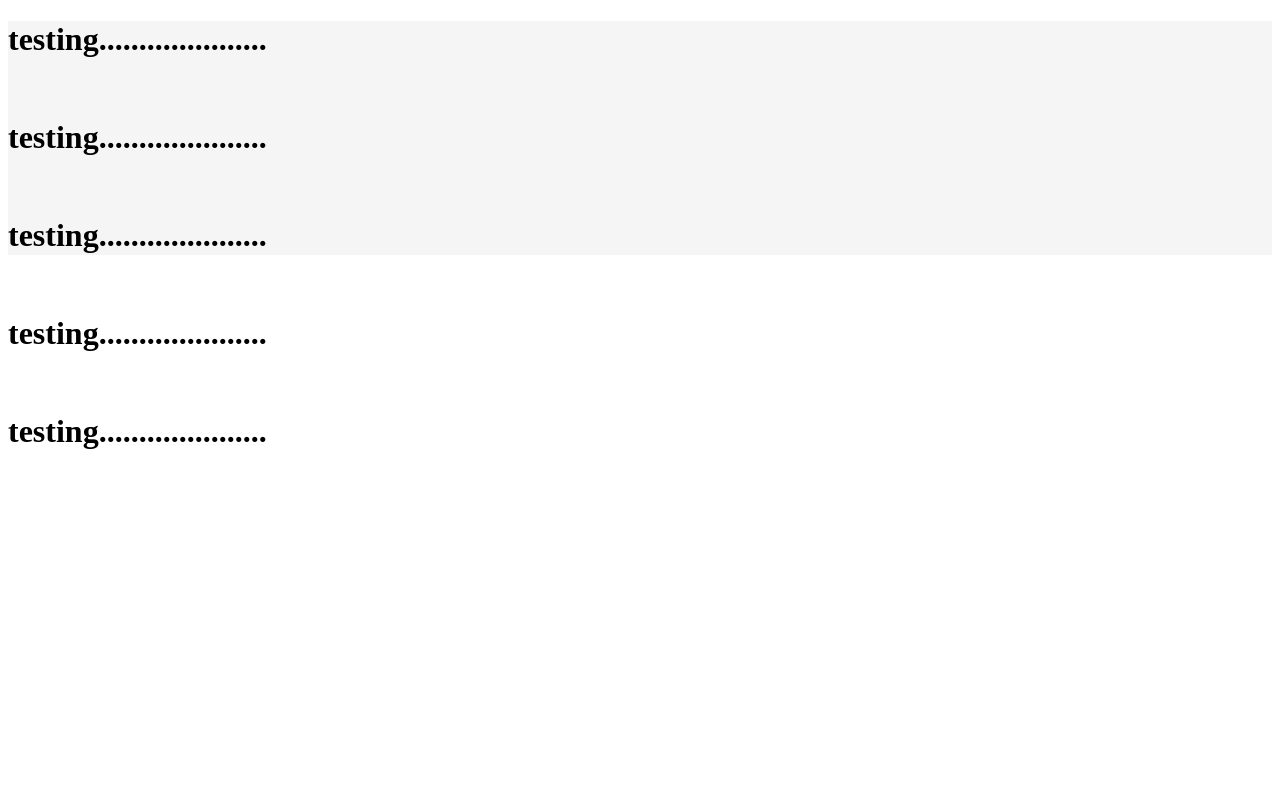
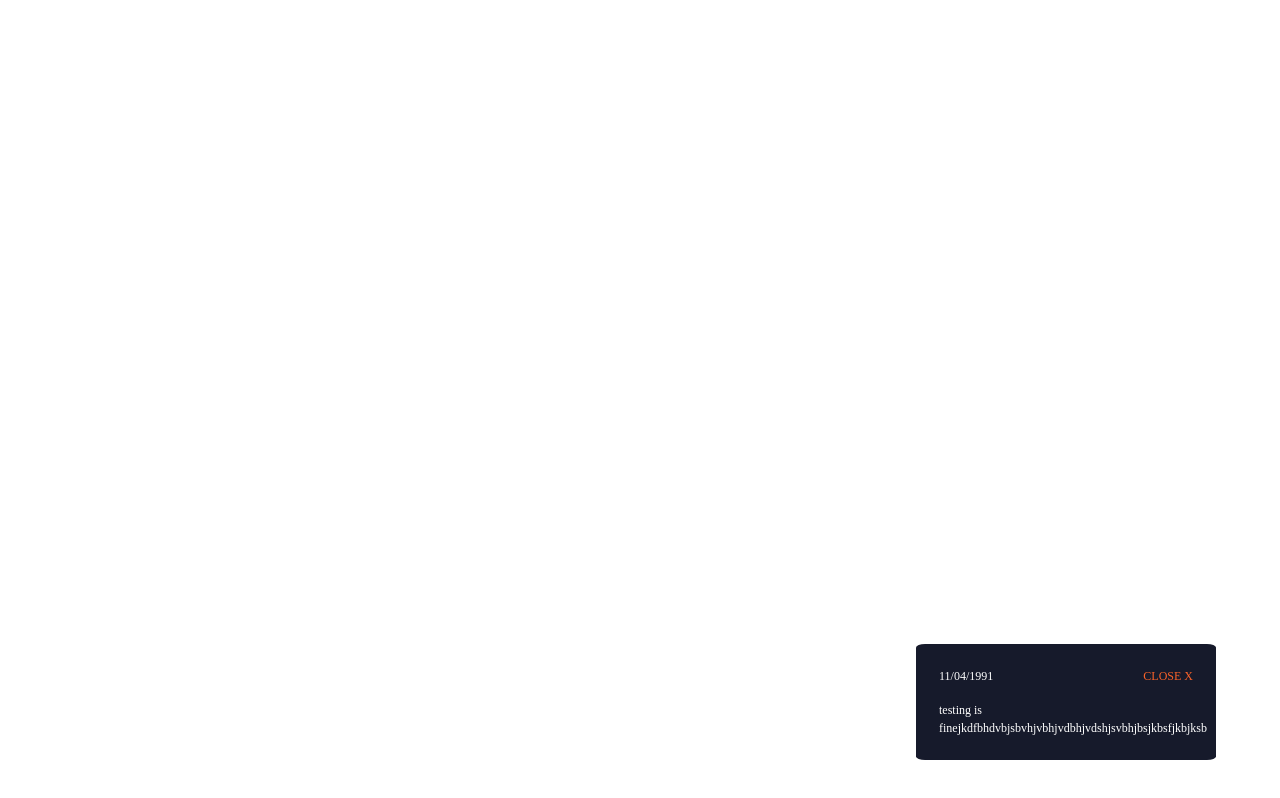
Before and after one commit to toukirnaim08/React-Typescript-Gatsby-Prismic, a Gatsby site: page / in a window 1280 px wide. Built offline with nearby package versions, Linux system fonts and the light colour scheme; Gatsby itself is replaced by a stand-in of ours.

```diff
--- /dev/null
+++ b/gatsby-browser.js
@@ -0,0 +1 @@
+import "./src/scss/index.scss"
--- a/package.json
+++ b/package.json
@@ -18,17 +18,16 @@
   "dependencies": {
     "gatsby": "^4.18.2",
     "gatsby-plugin-sass": "^5.18.1",
-    "node-sass": "^7.0.1",
     "react": "^18.1.0",
     "react-dom": "^18.1.0",
     "sass": "^1.53.0",
-    "sass-loader": "^13.0.2",
-    "tailwindcss": "^3.1.6"
+    "tailwindcss": "^2.2.19"
   },
   "devDependencies": {
     "@types/node": "^17.0.45",
     "@types/react": "^18.0.15",
     "@types/react-dom": "^18.0.6",
+    "@types/react-helmet": "^6.1.5",
     "typescript": "^4.7.4"
   }
 }
--- /dev/null
+++ b/postcss.config.js
@@ -0,0 +1,6 @@
+module.exports = {
+  plugins: {
+    tailwindcss: {},
+    autoprefixer: {},
+  },
+}
--- /dev/null
+++ b/src/components/PopUp/PopUp.scss
@@ -0,0 +1,31 @@
+@layer components {
+    .component-popup {
+
+      /* Layout Properties */
+      .popup-layout {
+        // Setup popup position
+        position: fixed;
+        bottom: 5%;
+        right: 5%;
+
+        width: 300px;
+        font-size: 12px;
+
+        // Higher index to avoid overlapping with other components
+        z-index: 100000;
+
+        @media (min-width: 1900px) {
+          font-size: 13px;
+        }
+      }
+
+      /* UI Properties */
+      .popup-ui {
+        border-radius: 3%;
+        box-shadow: #161a2b 0% 0% no-repeat padding-box;
+        background: #161a2b;
+        padding: 5%;
+      }
+
+    }
+  }
--- /dev/null
+++ b/src/components/PopUp/PopUp.tsx
@@ -0,0 +1,79 @@
+import React, { useState, useEffect } from 'react'
+// import { graphql, StaticQuery } from 'gatsby'
+// import Cookies from 'universal-cookie'
+// import PopUpBody from './PopUpBody'
+import './PopUp.scss'
+
+const MAX_POP_UP_DELAY = 2 // days
+const COOKIE_KEY = 'POPUP_CLOSE_TIME'
+
+export default function PopUp () {
+//   const cookies = new Cookies()
+  // Initially no popup
+  const [isShowPopUp, setIsShowPopUp] = useState(false)
+
+  /*const handlePopupClose = () => {
+    // Store current closing time
+    cookies.set(COOKIE_KEY, new Date().toISOString(), { path: '/' })
+
+    setIsShowPopUp(false)
+
+    // Get pop up container using css class
+    const popUpContainer = Array.from(
+      document.getElementsByClassName(
+        'component-announcement'
+      ) as HTMLCollectionOf<HTMLElement>
+    )[0]
+
+    // Hide container
+    if (popUpContainer != undefined || popUpContainer != null) {
+      popUpContainer.style.display = 'none'
+    }
+  }*/
+
+  // This react callback runs when the page is loaded.
+//   useEffect(() => {
+    // Get close time
+    // const popUpClosingTime = cookies.get(COOKIE_KEY)
+    // if (popUpClosingTime == null) {
+    //   // If no coockie found, we show popup
+    //   setIsShowPopUp(true)
+    //   return
+    // }
+
+    // const now = new Date()
+    // const d = new Date(popUpClosingTime)
+
+    // const diffTime = Math.abs(now.getTime() - d.getTime())
+    // const diffDays = Math.floor(diffTime / (1000 * 60 * 60 * 24))
+
+    // if (diffDays >= MAX_POP_UP_DELAY) {
+    //   // If wait time more than or equal to 2 days we show pop up
+    //   setIsShowPopUp(true)
+    //   return
+    // }
+
+//   }, [])
+
+  return (
+        <div className='component-popup'>
+            <div className='popup-layout'>
+              <div className='popup-ui'>
+                <div className='flex'>
+                  <p className='p-2 text-white'>
+                    11/04/1991
+                  </p>
+                  <a href='#' className='ml-auto p-2 text-orange'>
+                    CLOSE X
+                  </a>
+                </div>
+                <div className='flex'>
+                    <div className='p-2 text-white'>
+                    <p>testing is finejkdfbhdvbjsbvhjvbhjvdbhjvdshjsvbhjbsjkbsfjkbjksb</p>
+                    </div>
+                    </div>
+              </div>
+            </div>
+        </div>
+  )
+}
--- a/src/pages/index.tsx
+++ b/src/pages/index.tsx
@@ -1,21 +1,16 @@
 import * as React from "react"
 import "./index.scss";
+import PopUp from "../components/PopUp/PopUp";
+import { Helmet } from "react-helmet"
 
 // markup
 const IndexPage = () => {
   return (
+    <div className="container mx-auto mt-32">
+        <PopUp/>
+      </div>
 
-    <div className="page-index">
-      <div className="test-background">
-        <div className="container mx-auto mt-16">
-          <h1>testing.....................</h1><br/>
-          <h1>testing.....................</h1><br/>
-          <h1>testing.....................</h1><br/>
-          <h1>testing.....................</h1><br/>
-          <h1>testing.....................</h1><br/>
-        </div>
-      </div>
-    </div>
+
   )
 }
 
--- /dev/null
+++ b/src/scss/index.scss
@@ -0,0 +1,3 @@
+@tailwind base;
+@tailwind components;
+@tailwind utilities;
```
Also changed, not shown: 1 other file.
